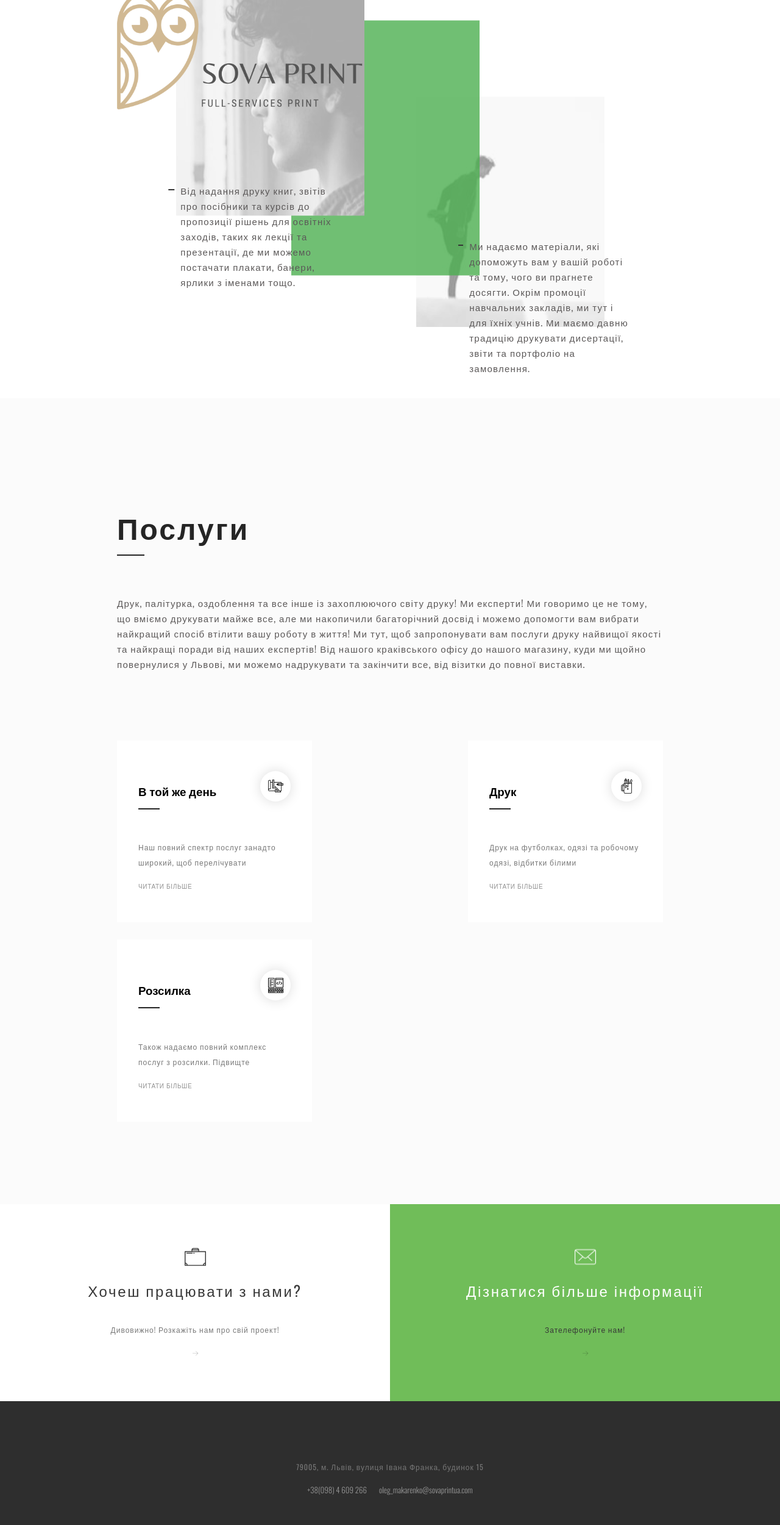
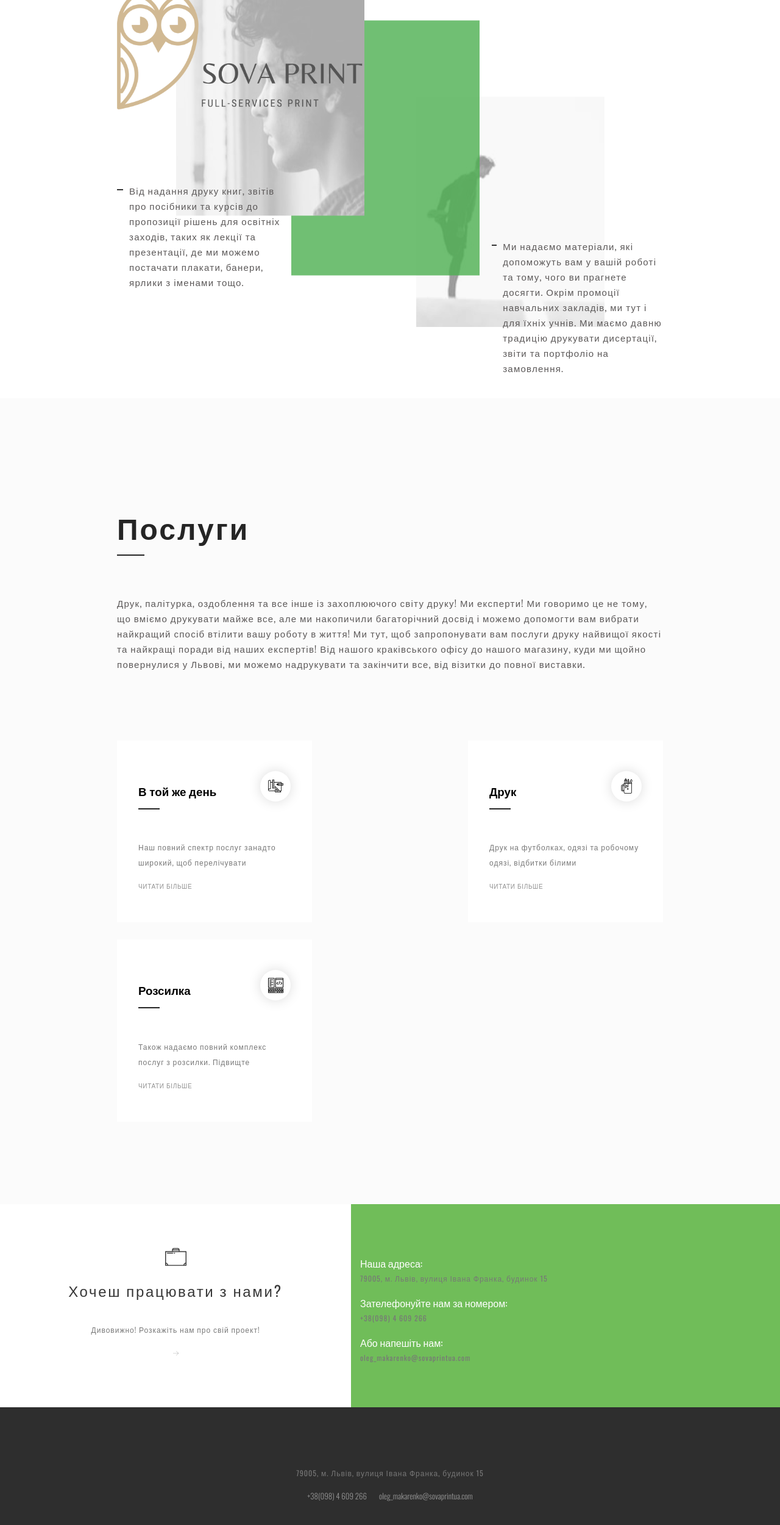
Before and after one commit to ElizaDerk/landingPage_Elena, a React (Create React App) app: page / in a window 1280 px wide. Shown: the part 974-3474 px from the top of the page at 61% size. Built offline with nearby package versions, Linux system fonts and the light colour scheme.

Commit message:
fixed footer,fstwrd,snd block

```diff
--- a/src/App.css
+++ b/src/App.css
@@ -55,6 +55,7 @@
     line-height: 25px;
     letter-spacing: 1.008px;
     color: #777777;
+    text-decoration: none;
 }
 
 .navigation{
@@ -157,6 +158,7 @@
 
 @media screen and (max-width: 380px) {
     .hero-text h1 {
+        padding-top: 85px;
         font-weight: 500;
         font-size: 56px;
         line-height: 54px;
--- a/src/blocks/FirstSection/FirstSection.css
+++ b/src/blocks/FirstSection/FirstSection.css
@@ -41,12 +41,12 @@
 
 .one{
   position: absolute;
-    transform: translate(30%, 100px);
+    transform: translate(0, 100px);
 }
 
 .two{
     float: right;
-    transform: translate(-55px, 400px);
+    transform: translate(0px, 400px);
 }
 
 .block-section{
--- a/src/blocks/Footer/Footer.css
+++ b/src/blocks/Footer/Footer.css
@@ -6,15 +6,21 @@
 }
 
 .contact-item{
-    width: 50%;
     display: flex;
     flex-direction: column;
     align-items: center;
     padding: 69px 20px;
 }
 
+.white{
+    width: 45%;
+}
+
 .green{
+    width: 55%;
+    align-items: flex-start;
     background: #70BD59;
+    padding-left: 15px;
 }
 
 .footer-title{
@@ -29,6 +35,7 @@
 
 .white-text{
     color: #FFFFFF;
+    margin-bottom: 0;
 }
 
 .footer{
--- a/src/blocks/Footer/Footer.js
+++ b/src/blocks/Footer/Footer.js
@@ -8,19 +8,21 @@ import mail from "../img/mail.svg";
 
 const Footer = () => {
     return(
-        <div>
-            <div className="contact-block" id="t5">
+        <div id="t5">
+            <div className="contact-block">
                 <div className="contact-item white">
                     <img src={briefcase} alt="sign"/>
                     <h3 className="footer-title">Хочеш працювати з нами?</h3>
                     <p className="card-text">Дивовижно! Розкажіть нам про свій проект!</p>
-                    <a href="mailto:oleg_makarenko@sovaprintua.com"><img src={sign} alt="sign"/></a>
+                    <div><img src={sign} alt="sign"/></div>
                 </div>
                 <div className="contact-item green">
-                    <img src={mail} alt="sign"/>
-                    <h3 className="footer-title white-text">Дізнатися більше інформації</h3>
-                    <p className="card-text" style={{color: "#373737"}}>Зателефонуйте нам!</p>
-                    <a href="tel:++380984609266"><img src={sign} alt="sign"/></a>
+                    <p className="white-text">Наша адреса: </p>
+                    <span className="card-text">79005, м. Львів, вулиця Івана Франка, будинок 15</span>
+                    <p className="white-text">Зателефонуйте нам за номером: </p>
+                    <a href="tel:++380984609266" className="card-text">+38(098) 4 609 266</a>
+                    <p className="white-text">Або напешіть нам: </p>
+                    <a href="mailto:oleg_makarenko@sovaprintua.com" className="card-text">oleg_makarenko@sovaprintua.com</a>
                 </div>
             </div>
             <div className="footer">
```
